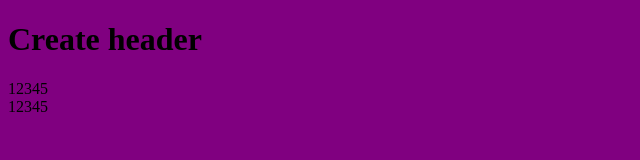
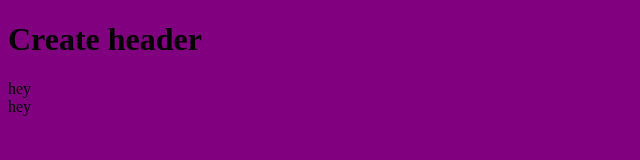
Before and after one commit to Denis-Li/github-for-git, a plain HTML site: page index.html in a window 1280 px wide. Shown: the full height of the page, 0-640 px from the left. Drawn offline with Linux system fonts and the light colour scheme.

```diff
--- a/index.html
+++ b/index.html
@@ -8,7 +8,8 @@
 </head>
 <body>
     <h1>Create header</h1>
-    <div>12345</div>
-    <div>12345</div>
+    <div>hey</div>
+    <div>hey</div>
+    <div class="hey"></div>
 </body>
 </html>
```
